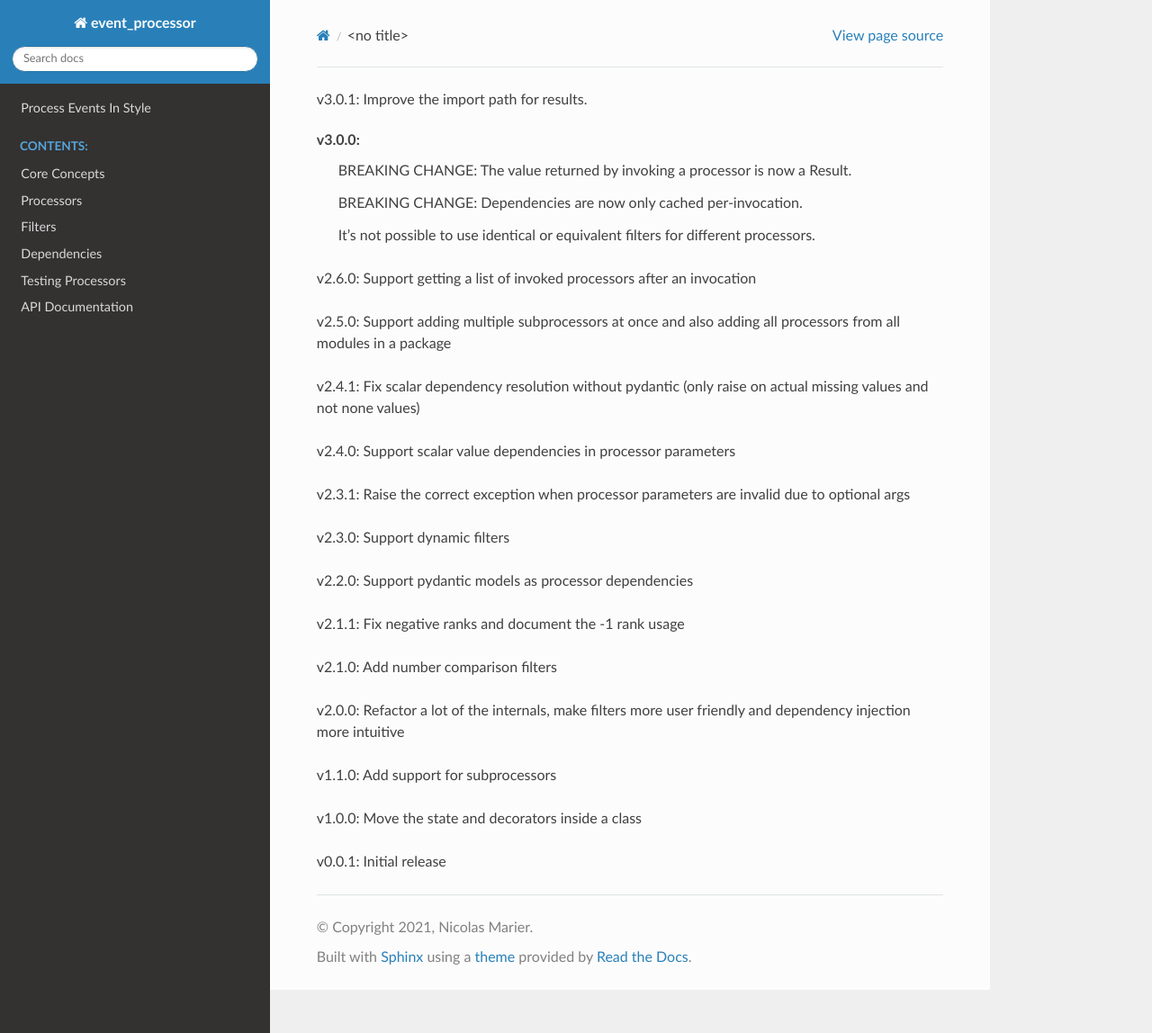
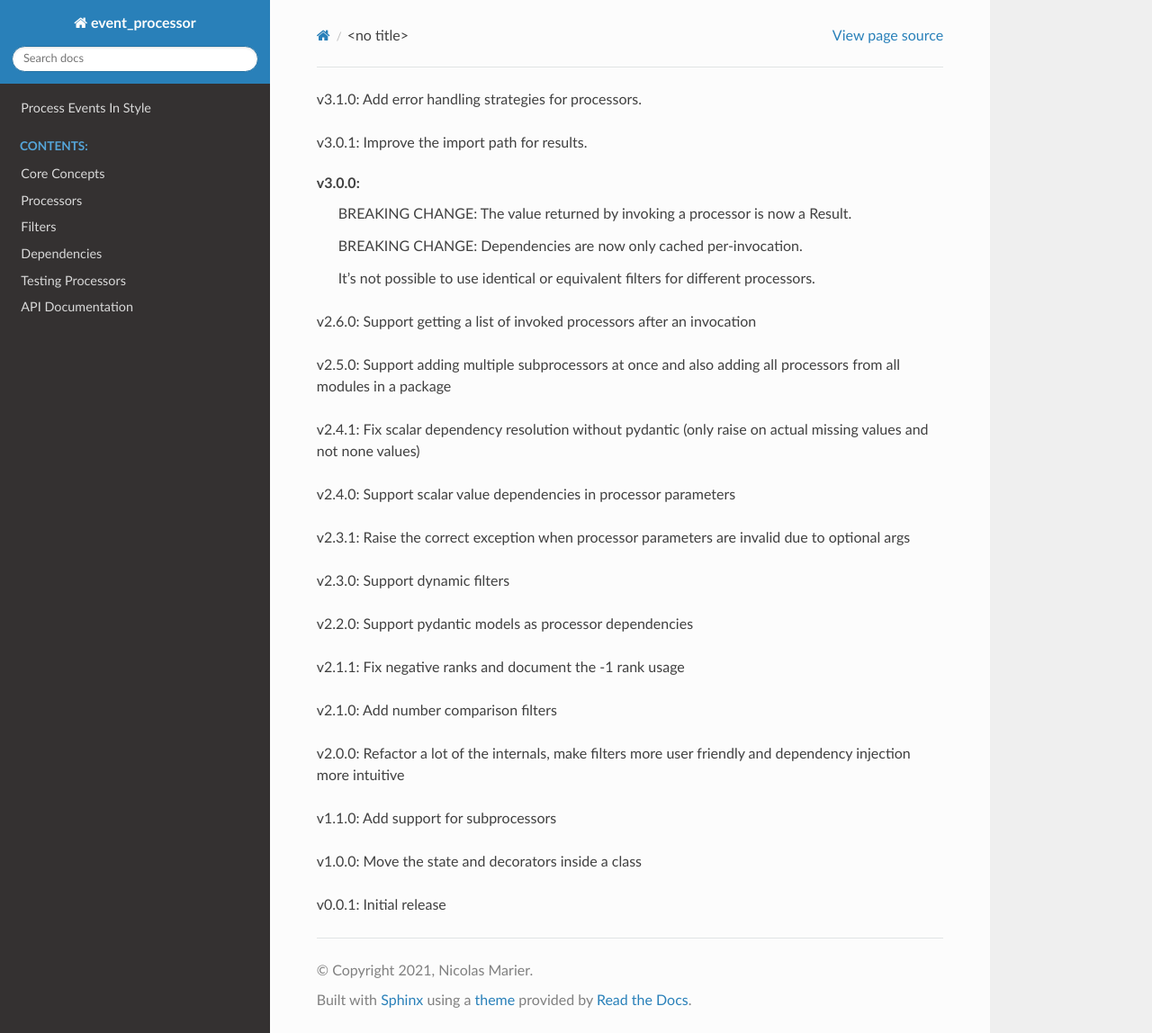
Before and after one commit to marier-nico/event-processor, a Sphinx documentation site: the page built from docs/content/changelog.rst, in a window 1280 px wide and 1148 px high. Shown: the whole window at 90% size. Built offline with Sphinx 7.4.7 and the Read the Docs theme 2.0.0, drawn with Linux system fonts in a browser that asks for light colours; the version number could not be read and is left out.

Commit message:
docs(changelog): update the changelog for 3.1.0

```diff
--- a/docs/content/changelog.rst
+++ b/docs/content/changelog.rst
@@ -1,3 +1,4 @@
+- v3.1.0: Add error handling strategies for processors.
 - v3.0.1: Improve the import path for results.
 - v3.0.0:
     - BREAKING CHANGE: The value returned by invoking a processor is now a Result.
```
